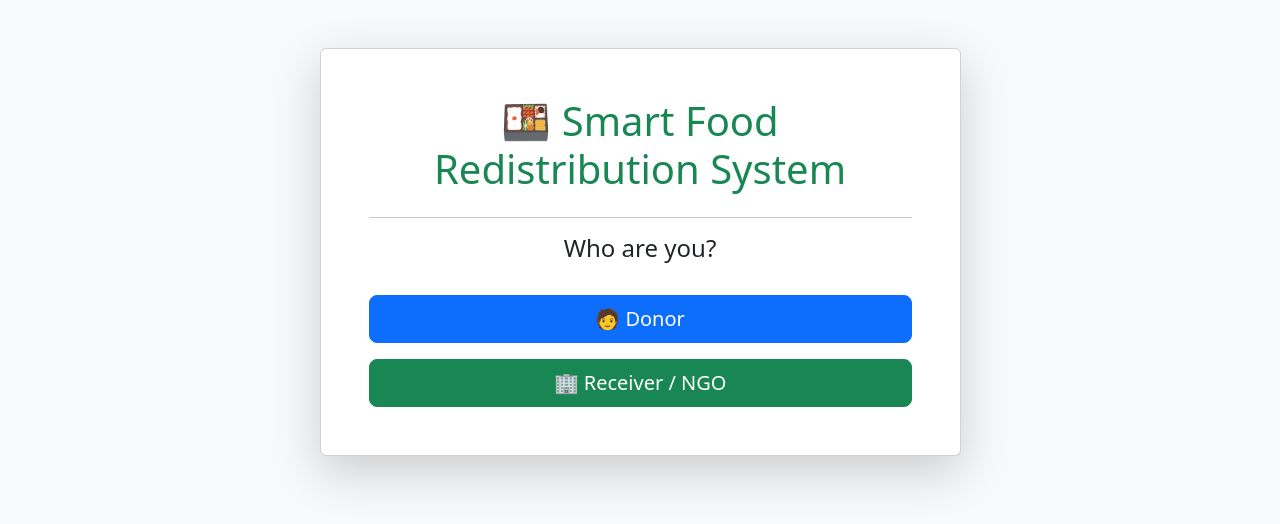
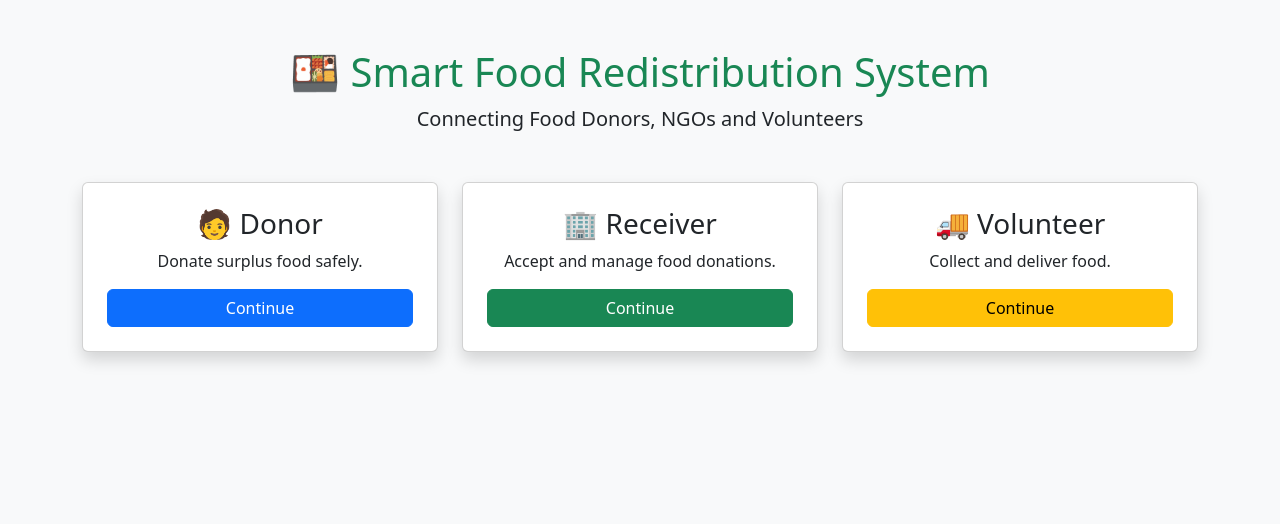
Before and after one commit to rishikasristu/food-redistribution-system, a Flask app: page / in a window 1280 px wide. Shown: the top 524 px of the page. Run offline with Flask 3, Linux system fonts and the light colour scheme; parts of the project's set-up code (start-up, migrations or seed data) failed here and were passed over.

Commit message:
volunteer action

```diff
--- a/app.py
+++ b/app.py
@@ -157,6 +157,26 @@ class Donation(db.Model):
     user_id = db.Column(db.Integer)
     status = db.Column(db.String(20))
 
+    volunteer_id = db.Column(
+        db.Integer,
+        nullable=True
+    )
+
+    volunteer_response = db.Column(
+        db.String(20),
+        default="Pending"
+    )
+
+    pickup_status = db.Column(
+        db.String(30),
+        default="Waiting"
+    )
+
+    estimated_pickup_time = db.Column(
+        db.DateTime,
+        nullable=True
+    )
+
 
 # Home Page
 """@app.route("/")
@@ -180,6 +200,12 @@ def receiver_home():
 
     return render_template(
         "receiver_home.html"
+    )
+@app.route("/volunteer_home")
+def volunteer_home():
+
+    return render_template(
+        "volunteer_home.html"
     )
 @app.route("/donate")
 def donate():
@@ -834,12 +860,31 @@ def accepted_donations():
         volunteers=volunteers
     )
 
-@app.route("/assign_volunteer/<int:id>", methods=["POST"])
+"""@app.route("/assign_volunteer/<int:id>", methods=["POST"])
 def assign_volunteer(id):
 
     donation = Donation.query.get_or_404(id)
 
     donation.volunteer_id = request.form["volunteer_id"]
+
+    db.session.commit()
+
+    return redirect("/accepted_donations")"""
+@app.route("/assign_volunteer/<int:id>", methods=["POST"])
+def assign_volunteer(id):
+
+    if "receiver_id" not in session:
+        return redirect("/receiver_login")
+
+    donation = Donation.query.get_or_404(id)
+
+    volunteer_id = int(request.form["volunteer_id"])
+
+    donation.volunteer_id = volunteer_id
+
+    donation.volunteer_response = "Pending"
+
+    donation.pickup_status = "Assigned"
 
     db.session.commit()
 
@@ -1023,6 +1068,39 @@ def assigned_pickups():
         "assigned_pickups.html",
         donations=donations
     )
+@app.route("/accept_assignment/<int:id>")
+def accept_assignment(id):
+
+    if "volunteer_id" not in session:
+        return redirect("/volunteer_login")
+
+    donation = Donation.query.get_or_404(id)
+
+    donation.volunteer_response = "Accepted"
+
+    donation.pickup_status = "Volunteer Accepted"
+
+    db.session.commit()
+
+    return redirect("/assigned_pickups")
+
+@app.route("/decline_assignment/<int:id>")
+def decline_assignment(id):
+
+    if "volunteer_id" not in session:
+        return redirect("/volunteer_login")
+
+    donation = Donation.query.get_or_404(id)
+
+    donation.volunteer_id = None
+
+    donation.volunteer_response = "Declined"
+
+    donation.pickup_status = "Waiting for Volunteer"
+
+    db.session.commit()
+
+    return redirect("/assigned_pickups")
 
 @app.route("/volunteer_logout")
 def volunteer_logout():
--- a/templates/index.html
+++ b/templates/index.html
@@ -12,41 +12,78 @@
 
 <body class="bg-light">
 
-<div class="container">
+<div class="container mt-5">
 
-<div class="row justify-content-center mt-5">
-
-<div class="col-md-7">
-
-<div class="card shadow-lg p-5 text-center">
+    <div class="text-center">
 
         <h1 class="text-success">
-
             🍱 Smart Food Redistribution System
-
         </h1>
 
-<hr>
+        <p class="lead">
+            Connecting Food Donors, NGOs and Volunteers
+        </p>
 
-<h4>
+    </div>
 
-Who are you?
+    <div class="row mt-5">
 
-</h4>
+        <div class="col-md-4">
 
-<br>
+            <div class="card shadow text-center p-4">
+
+                <h3>🧑 Donor</h3>
+
+                <p>
+                    Donate surplus food safely.
+                </p>
 
                 <a href="/donor_home"
-class="btn btn-primary btn-lg mb-3">
+                   class="btn btn-primary">
 
-🧑 Donor
+                    Continue
 
                 </a>
 
+            </div>
+
+        </div>
+
+        <div class="col-md-4">
+
+            <div class="card shadow text-center p-4">
+
+                <h3>🏢 Receiver</h3>
+
+                <p>
+                    Accept and manage food donations.
+                </p>
+
                 <a href="/receiver_home"
-class="btn btn-success btn-lg">
+                   class="btn btn-success">
 
-🏢 Receiver / NGO
+                    Continue
+
+                </a>
+
+            </div>
+
+        </div>
+
+        <div class="col-md-4">
+
+            <div class="card shadow text-center p-4">
+
+                <h3>🚚 Volunteer</h3>
+
+                <p>
+                    Collect and deliver food.
+                </p>
+
+                <a href="/volunteer_home"
+                   class="btn btn-warning">
+
+                    Continue
 
                 </a>
 
```
Also changed, not shown: templates/assigned_pickups.html (+30 -0 lines), templates/index_backup.html (added, +63 -0 lines), templates/volunteer_home.html (added, +47 -0 lines). Lines whose indentation alone changed are shown as unchanged.
